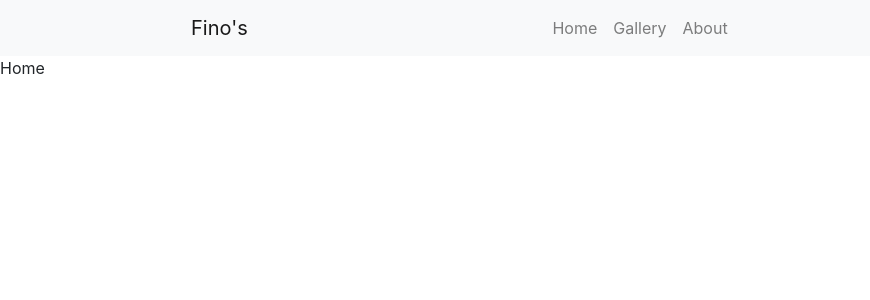
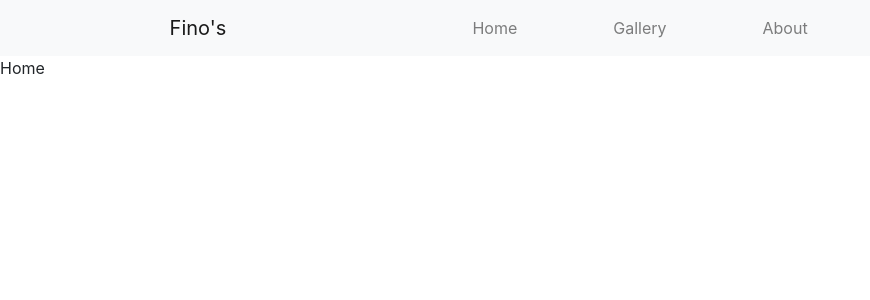
Before and after one commit to moonjason/fino-barbershop, a React (Create React App) app in the folder client/: page / in a window 1280 px wide. Shown: the top 300 px of the page, without its empty margins (0-870 px from the left). Built offline with nearby package versions, Linux system fonts and the light colour scheme; no server answers.

Commit message:
adjust brand class padding

```diff
--- a/client/src/components/PageNav/PageNav.js
+++ b/client/src/components/PageNav/PageNav.js
@@ -2,6 +2,7 @@ import React from 'react';
 
 import Navbar from 'react-bootstrap/Navbar';
 import Nav from 'react-bootstrap/Nav';
+
 const PageNav = () => {
     return (
             <Navbar bg="light" expand="md">
@@ -9,13 +10,13 @@ const PageNav = () => {
                     <Navbar.Toggle aria-controls="responsive-navbar-nav" />
                     <Navbar.Collapse id="basic-navbar-nav" className="justify-content-center">
                         <Nav>
-                            <Nav.Item>
+                            <Nav.Item className="nav__item">
                                 <Nav.Link>Home</Nav.Link>
                             </Nav.Item>
-                            <Nav.Item>
+                            <Nav.Item className="nav__item">
                                 <Nav.Link>Gallery</Nav.Link>
                             </Nav.Item>
-                            <Nav.Item>
+                            <Nav.Item className="nav__item">
                                 <Nav.Link>About</Nav.Link>
                             </Nav.Item>
                         </Nav>
--- a/client/src/index.css
+++ b/client/src/index.css
@@ -4,12 +4,16 @@
 }
 
 .brand {
-    padding-left: 25px;
+    padding-left: 5vw;
+}
+
+.nav__item {
+    padding: 0 40px;
 }
 
 @media only screen and (min-width: 767px) {
     .brand {
         position: absolute;
-        padding-left: 175px;
+        padding-left: 12vw;
     }
   }
```
